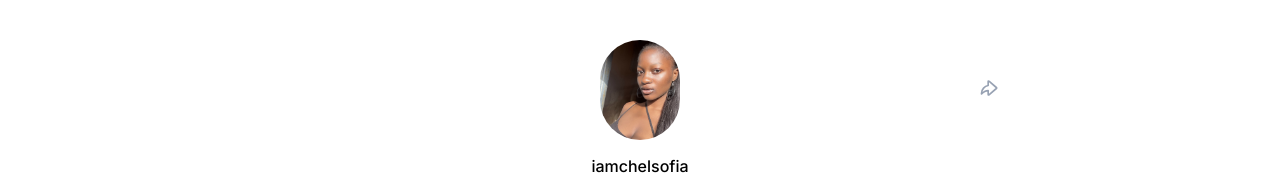
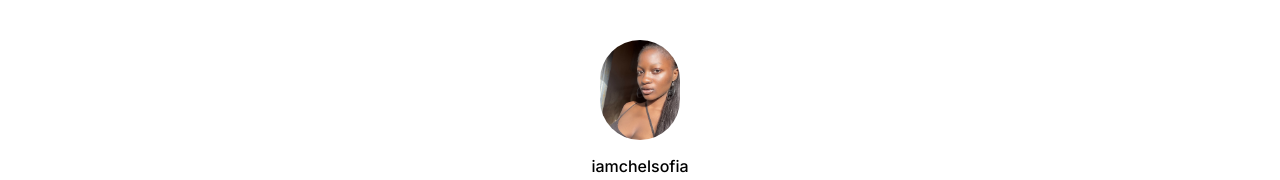
Before and after one commit to Chelsofia/Linktree, a React (Create React App) app: page / in a window 1280 px wide. Shown: the top 180 px of the page. Built offline with nearby package versions, Linux system fonts and the light colour scheme.

Commit message:
Update App.js

```diff
--- a/src/App.js
+++ b/src/App.js
@@ -6,7 +6,7 @@ function App() {
           <div className="div0">
             <div className="pic"></div>
             <div className="share" title="share link">
-              <a href="/"></a>
+              <a href="https://twitter.com" hidden><br/></a>
             </div>
             <div className="twit">
               <p id="twitter">iamchelsofia</p>
@@ -38,7 +38,7 @@ function App() {
           </button>
           <div className="slack">
             <div className="github">
-              <a href="https://github.com/Chelsofia"></a>
+              <a href="https://github.com/Chelsofia" hidden>k</a>
             </div>
             <div className="slackk"></div>
           </div>
```
